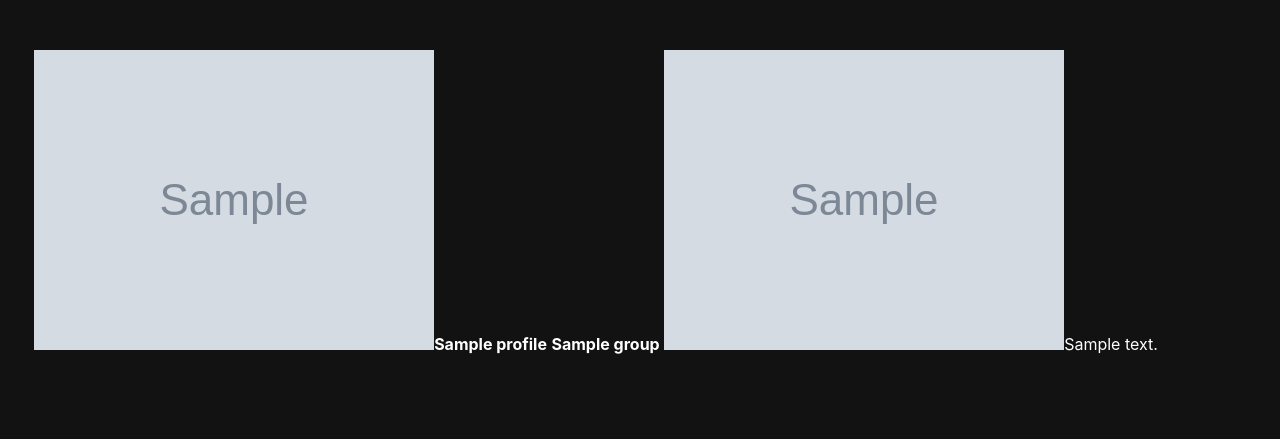
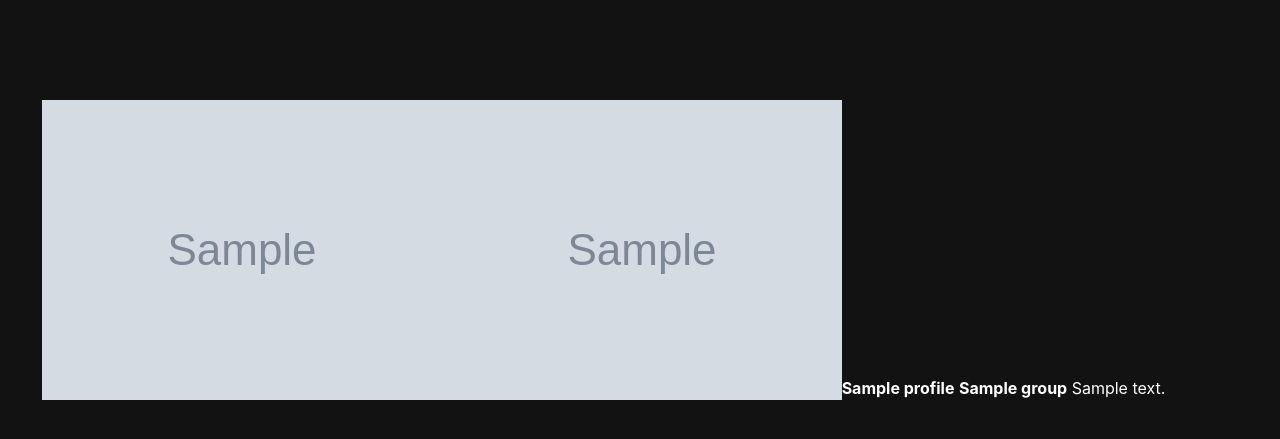
Before and after one commit to mariaximenez/signposts, a Django app: page /profiles/1/ in a window 1280 px wide. Shown: the part 52-491 px from the top of the page. Run offline with Django 4.2, Linux system fonts and the light colour scheme; tables that the repository leaves empty hold one stand-in row (values such as "Sample post"); grey boxes marked "Sample" are stand-in pictures.

Commit message:
Layout positioning with bulma

```diff
--- a/main_app/templates/profile_detail.html
+++ b/main_app/templates/profile_detail.html
@@ -1,20 +1,26 @@
 {% extends 'base.html' %} {% block content %}
 
+<div class="container">
+  <div class="level-right">
 
-<div class="detail__img">
+
+    <img src="{{profile.status_img}}" alt="{{profile.name}}" />
+  </div>
+<div class="level-left">
     <img src="{{profile.avatar_img}}" alt="{{profile.name}}" />
-
-</div>
-<div class="detail__container">
-
-  <span><b>{{profile.name}}</b></span>
-  <span><b>{{profile.group}}</b></span>
-  <img src="{{profile.status_img}}" alt="{{profile.name}}" />
-</div>
-<span>{{profile.goal_description}}</span>
+    </div>
+    <div clas="leve-left">
+    <span><b>{{profile.name}}</b></span>
+    <span><b>{{profile.group}}</b></span>
+    <span>{{profile.goal_description}}</span>
+  </div>
 
 </div>
 
 
 
+</div>
+</div>
+
+
 {% endblock %}
```
Also changed, not shown: main_app/templates/myprofile_detail.html (+5 -3 lines).
